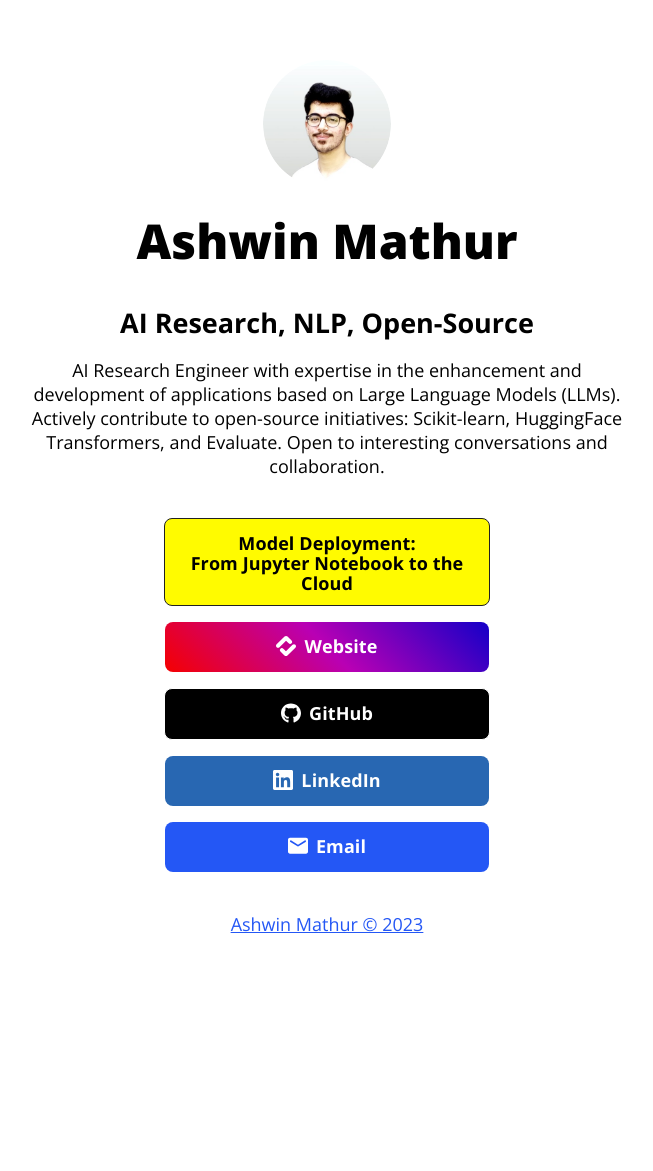
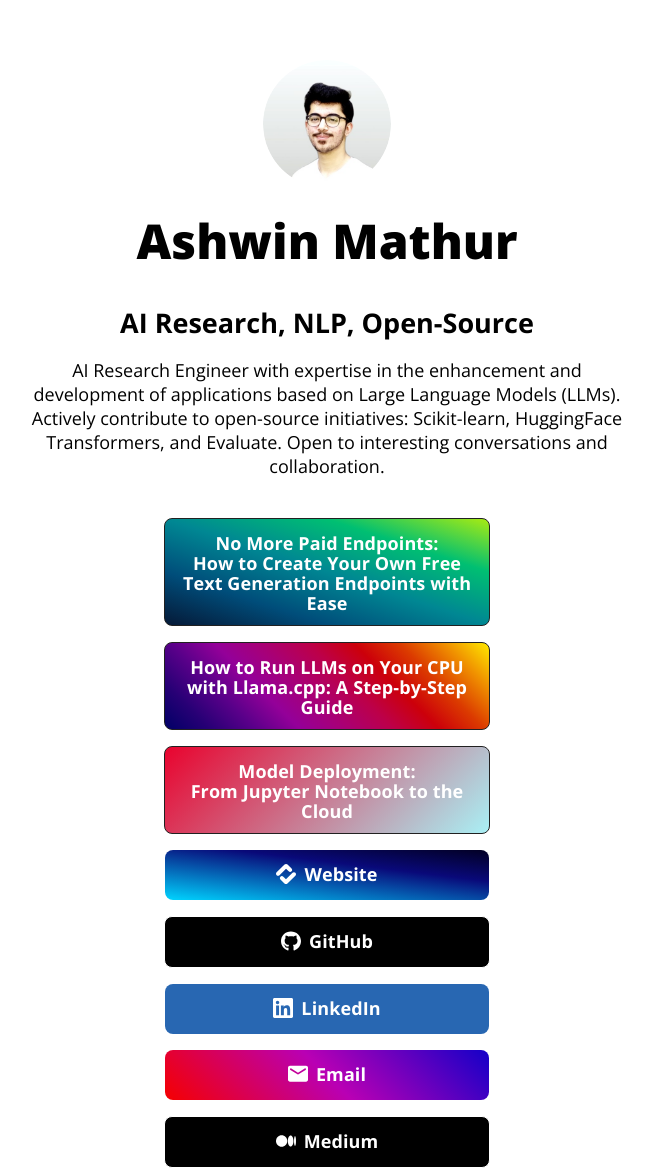
Before and after one commit to awinml/linktree, a plain HTML site: page index.html in a window 1280 px wide. Shown: the top 1171 px of the page, without its empty margins (313-966 px from the left). Before the commit the page ends 976 px from the top, so only its background shows below. Drawn offline with Linux system fonts and the light colour scheme.

Commit message:
Update Blog links; Add medium link

```diff
--- a/css/brands.css
+++ b/css/brands.css
@@ -87,21 +87,68 @@ button:hover,
   filter: brightness(90%);
 }
 
-/* Post-Custom */
-.button.button-post-cust {
-  color: #000000;
-  background-color: #fffb00;
+/* Email */
+.button.button-email {
+  color: #ffffff;
+  background-image: linear-gradient(-135deg, #1400c8, #b900b4, #f50000);
+}
+.button.button-email:hover,
+.button.button-email:focus {
+  filter: brightness(90%);
+}
+
+/* Post-Custom-1 */
+.button.button-post-cust-1 {
+  color: #ffffff;
+  background-image: linear-gradient(to right top, #051937, #004d7a, #008793, #00bf72, #a8eb12);
   border: 1px solid #212121;
 }
-.button.button-post-cust:hover,
-.button.button-post-cust:focus {
+.button.button-post-cust-1:hover,
+.button.button-post-cust-1:focus {
+  filter: brightness(90%);
+}
+
+/* Post-Custom-2 */
+.button.button-post-cust-2 {
+  color: #ffffff;
+  background-image: linear-gradient(
+    45deg,
+    hsl(240deg 100% 20%) 0%,
+    hsl(260deg 100% 23%) 11%,
+    hsl(279deg 100% 27%) 22%,
+    hsl(298deg 100% 30%) 33%,
+    hsl(318deg 100% 33%) 44%,
+    hsl(337deg 100% 37%) 56%,
+    hsl(357deg 100% 40%) 67%,
+    hsl(16deg 100% 43%) 78%,
+    hsl(36deg 100% 47%) 89%,
+    hsl(55deg 100% 50%) 100%
+  );
+  border: 1px solid #212121;
+}
+.button.button-post-cust-2:hover,
+.button.button-post-cust-2:focus {
+  filter: brightness(90%);
+}
+
+
+/* Post-Custom-3 */
+.button.button-post-cust-3 {
+  color: #ffffff;
+  background: #E9032E;
+  background: linear-gradient(135deg, #E9032E, #a9f0f5);
+  border: 1px solid #212121;
+}
+.button.button-post-cust-3:hover,
+.button.button-post-cust-3:focus {
   filter: brightness(90%);
 }
 
 /* Website-Custom */
 .button.button-web-cust {
   color: #ffffff;
-  background-image: linear-gradient(-135deg, #1400c8, #b900b4, #f50000);
+  background: rgb(2,0,36);
+  background: linear-gradient(187deg, rgba(2,0,36,1) 0%, rgba(9,9,121,1) 35%, rgba(0,212,255,1) 100%);
 }
 .button.button-web-cust:hover,
 .button.button-web-cust:focus {
--- a/index.html
+++ b/index.html
@@ -75,7 +75,15 @@
         <p>AI Research Engineer with expertise in the enhancement and development of applications based on Large Language Models (LLMs). Actively contribute to open-source initiatives: Scikit-learn, HuggingFace Transformers, and Evaluate. Open to interesting conversations and collaboration.</p>
 
         <!-- Highlighted Post -->
-        <a class="button button-post-cust" href="https://awinml.github.io/" target="_blank" rel="noopener" role="button">
+        <a class="button button-post-cust-1" href="https://awinml.github.io/llm-text-gen-api/" target="_blank" rel="noopener" role="button">
+          No More Paid Endpoints: <br>How to Create Your Own Free Text Generation Endpoints with Ease</a><br>
+
+        <!-- Highlighted Post -->
+        <a class="button button-post-cust-2" href="https://awinml.github.io/llm-ggml-python/" target="_blank" rel="noopener" role="button">
+          How to Run LLMs on Your CPU with Llama.cpp: A Step-by-Step Guide</a><br>
+
+        <!-- Highlighted Post -->
+        <a class="button button-post-cust-3" href="https://awinml.github.io/ml-model-deployment/" target="_blank" rel="noopener" role="button">
           Model Deployment: <br>From Jupyter Notebook to the Cloud</a><br>
 
 
@@ -90,9 +98,12 @@
         <a class="button button-linked" href="https://www.linkedin.com/in/ashwin-mathur-ds/" target="_blank" rel="noopener" role="button"><img class="icon" src="images/icons/linkedin.svg" alt="">LinkedIn</a><br>
 
 
+        <!-- Email -->
+        <a class="button button-email" href="mailto:ashwinmathur.business@gmail.com" target="_blank" rel="noopener" role="button"><img class="icon" src="images/icons/generic-email.svg" alt="">Email</a><br>
 
-        <!-- Generic Email -->
-        <a class="button button-default" href="mailto:ashwinmathur.business@gmail.com" target="_blank" rel="noopener" role="button"><img class="icon" src="images/icons/generic-email.svg" alt="">Email</a><br>
+
+        <!-- Medium -->
+        <a class="button button-medium" href="https://awinml.medium.com/" target="_blank" rel="noopener" role="button"><img class="icon" src="images/icons/medium.svg" alt="">Medium</a><br>
 
 
         <br>
```
